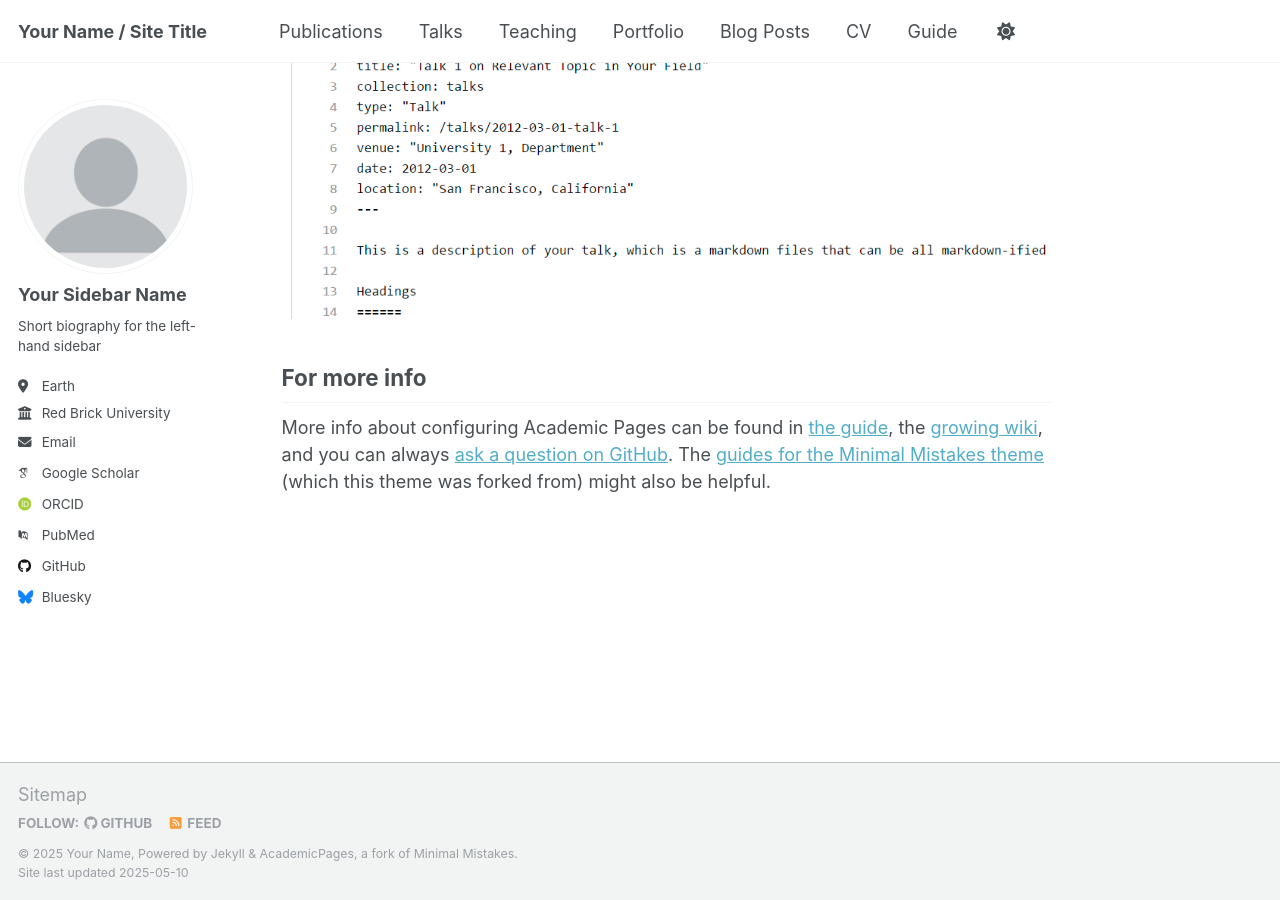
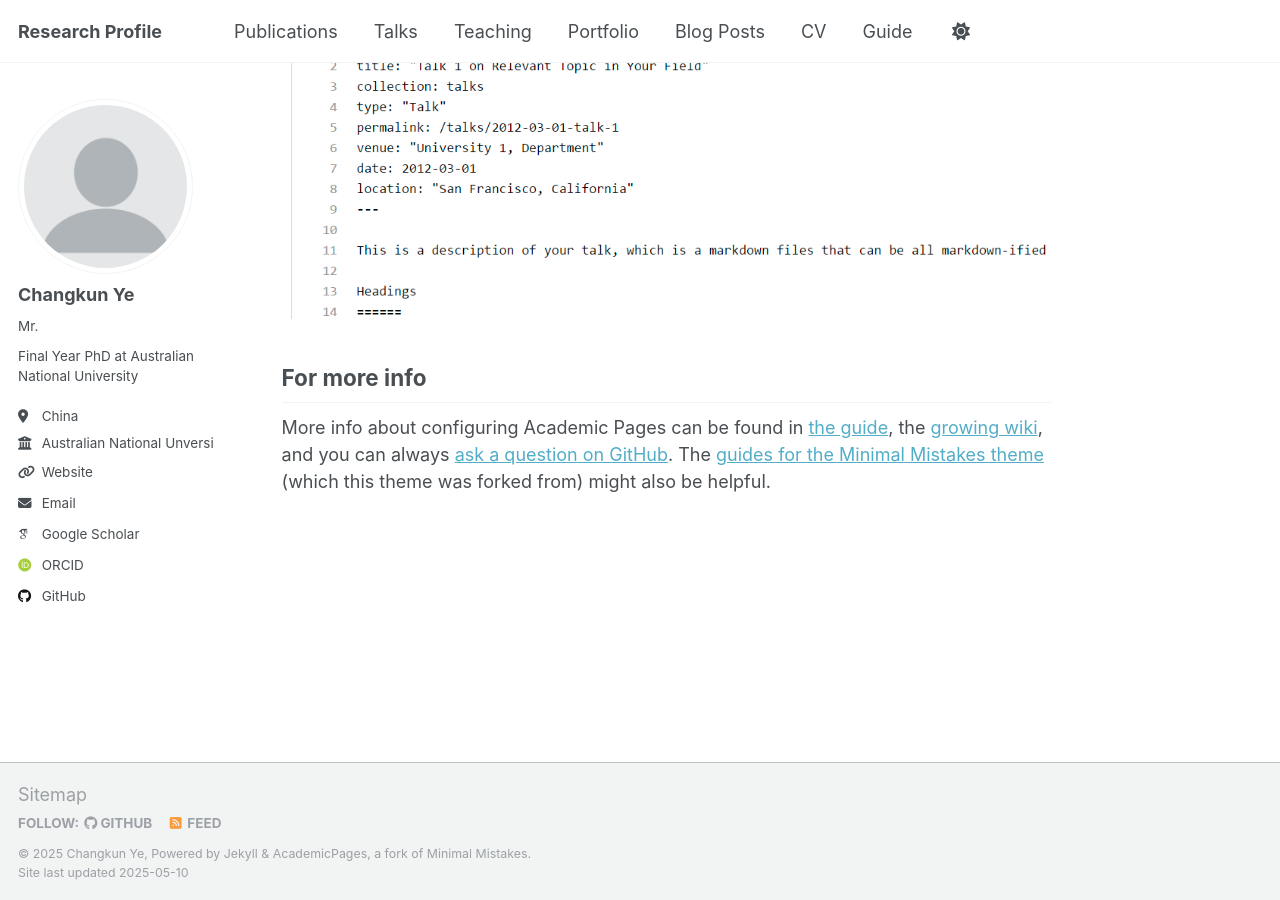
Before and after one commit to ChangkunYe/changkun.github.io, a Jekyll site: the page built from _pages/about.md, in a window 1280 px wide and 900 px high, scrolled down 2636 px. Built offline with Jekyll 4.4.1, drawn with Linux system fonts in a browser that asks for light colours; some web fonts are replaced.

Commit message:
basic adjustment

```diff
--- a/_config.yml
+++ b/_config.yml
@@ -9,13 +9,13 @@
 # Basic Site Settings
 locale                   : "en-US"
 site_theme               : "default"
-title                    : "Your Name / Site Title"
+title                    : "Research Profile"
 title_separator          : "-"
-name                     : &name "Your Name"
+name                     : &name "Changkun Ye"
 description              : &description "personal description"
-url                      : https://academicpages.github.io # the base hostname & protocol for your site e.g. "https://[your GitHub username].github.io" or if you already have some other page hosted on Github then use "https://[your GitHub username].github.io/[Your Repo Name]"
+url                      : https://changkunye.github.io # the base hostname & protocol for your site e.g. "https://[your GitHub username].github.io" or if you already have some other page hosted on Github then use "https://[your GitHub username].github.io/[Your Repo Name]"
 baseurl                  : "" # the subpath of your site, e.g. "/blog"
-repository               : "academicpages/academicpages.github.io"
+repository               : "ChangkunYe/changkunye.github.io/"
 
 # Site Author - The following control what appear as part of the author content on the side bar.
 #               If a field is blank the icon and link will not appear, otherwise it will be shown.
@@ -23,22 +23,22 @@ repository               : "academicpages/academicpages.github.io"
 author:
   # Biographic information
   avatar           : "profile.png"
-  name             : "Your Sidebar Name"
-  pronouns         : # example: "she/her"
-  bio              : "Short biography for the left-hand sidebar"
-  location         : "Earth"
-  employer         : "Red Brick University"
-  uri              : # URL
-  email            : "none@example.org"
+  name             : "Changkun Ye"
+  pronouns         : "Mr."
+  bio              : "Final Year PhD at Australian National University"
+  location         : "China"
+  employer         : "Australian National Unversity"
+  uri              : "https://github.com/ChangkunYe"
+  email            : "changkun.ye@anu.edu.au"
 
   # Academic websites
   academia         : # URL
   arxiv            : # URL - Update with the correct link to your profile
-  googlescholar    : "https://scholar.google.com/citations?user=PS_CX0AAAAAJ"
+  googlescholar    : "https://scholar.google.com/citations?user=PkzMdOYAAAAJ&hl=en"
   impactstory      : # URL
-  orcid            : "http://orcid.org/yourorcidurl"
+  orcid            : "https://orcid.org/0009-0003-5538-7732"
   semantic         : # URL
-  pubmed           : "https://www.ncbi.nlm.nih.gov/pubmed/?term=john+snow"
+  pubmed           : # URL
   researchgate     : # URL
   scopus           : # URL
 
@@ -46,12 +46,12 @@ author:
   bitbucket        : # Username - Update with your username on the site
   codepen          : # Username
   dribbble         : # Username
-  github           : "academicpages"
+  github           : "https://github.com/ChangkunYe"
   kaggle           : # Username
   stackoverflow    : # User number or user number and name (i.e., use "1" or "1/jeff-atwood")
 
   # Social media
-  bluesky          : "bsky.app" # Replace this with you Bluesky username
+  bluesky          : #
   facebook         : # Username
   flickr           : # Username
   foursquare       : # Username
```
Also changed, not shown: _data/cv.json (+10 -10 lines).
